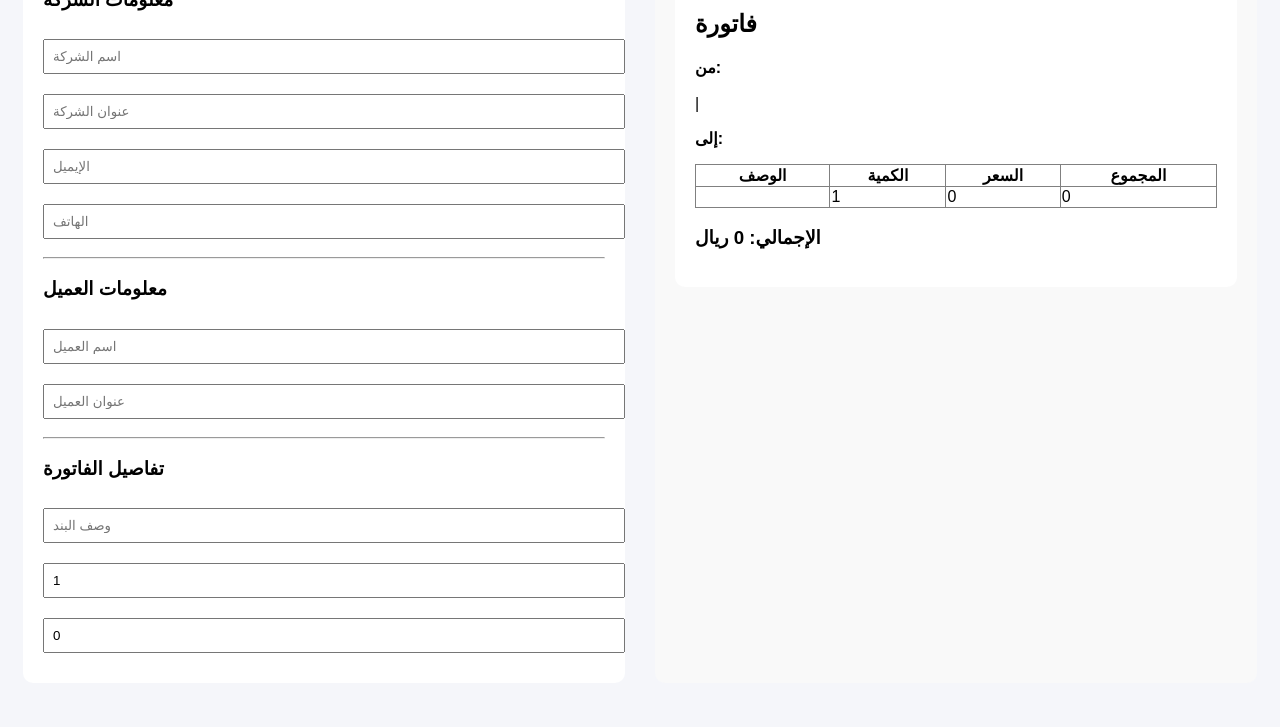
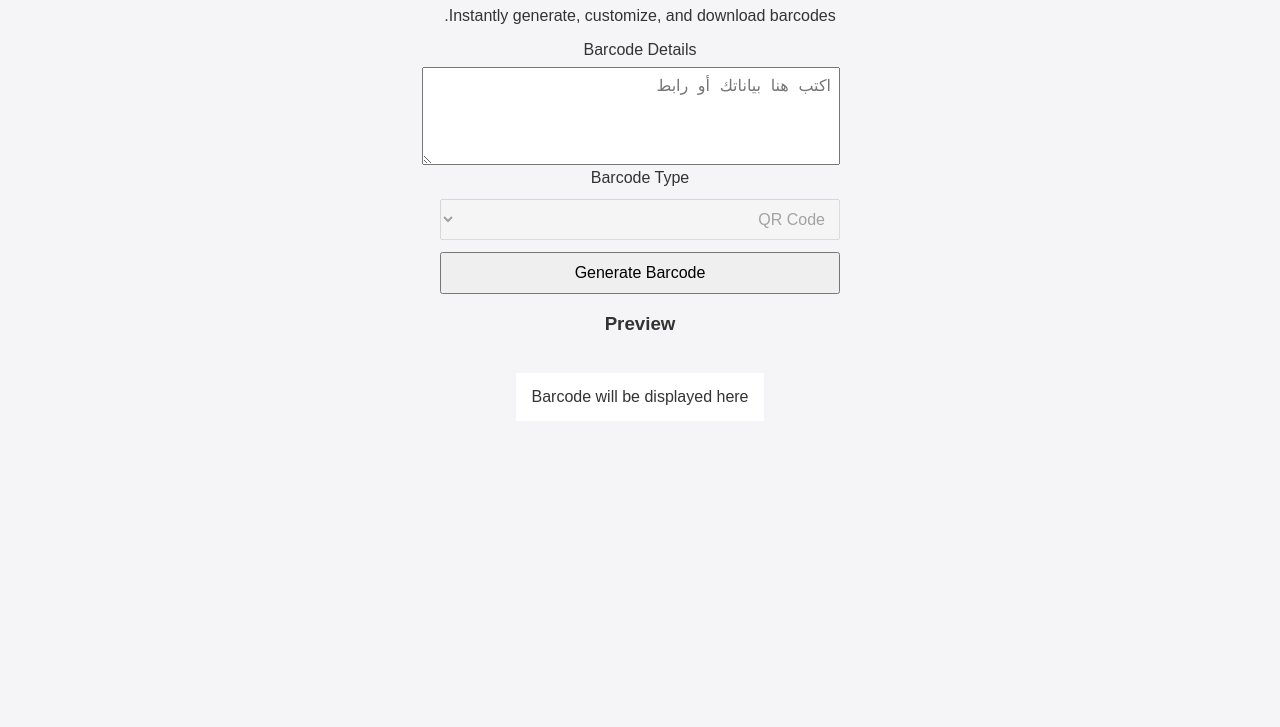
Before and after one commit to Mkjm1/Mkj, a plain HTML site: page index.html in a window 1280 px wide. Shown: the part 73-800 px from the top of the page. Drawn offline with Linux system fonts and the light colour scheme.

Commit message:
Update index.html

```diff
--- a/index.html
+++ b/index.html
@@ -1,64 +1,121 @@
 <!DOCTYPE html>
-<html lang="ar">
+<html lang="ar" dir="rtl">
 <head>
-<meta charset="UTF-8">
-<title>مولّد الفواتير</title>
-<style>
-  body { font-family: Arial; display: flex; background: #f5f6fa; }
-  .form-section, .preview-section { width: 50%; padding: 20px; }
-  .form-section { background: #fff; border-radius: 10px; margin: 15px; }
-  .preview-section { background: #f9f9f9; border-radius: 10px; margin: 15px;}
-  input, textarea { width: 100%; margin: 10px 0; padding: 8px; }
-  .invoice { background: #fff; padding: 20px; border-radius: 10px; }
-</style>
+  <meta charset="UTF-8" />
+  <meta name="viewport" content="width=device-width, initial-scale=1" />
+  <title>CodeQuick - توليد الباركود</title>
+  <style>
+    body {
+      font-family: Arial, sans-serif;
+      max-width: 400px;
+      margin: 20px auto;
+      background-color: #f5f5f7;
+      color: #333;
+      text-align: center;
+    }
+    h1 {
+      color: #4a5568;
+    }
+    textarea {
+      width: 100%;
+      height: 80px;
+      margin-top: 8px;
+      font-size: 16px;
+      padding: 8px;
+      resize: vertical;
+    }
+    select, button {
+      width: 100%;
+      padding: 10px;
+      margin-top: 12px;
+      font-size: 16px;
+      cursor: pointer;
+    }
+    #qrcode {
+      margin: 20px auto;
+      background:#fff;
+      padding: 15px;
+      display: inline-block;
+    }
+    .download-btn {
+      background-color: #2b6cb0;
+      border: none;
+      color: white;
+      margin-top: 12px;
+      border-radius: 6px;
+      font-weight: bold;
+    }
+    .download-btn:hover {
+      background-color: #2c5282;
+    }
+  </style>
 </head>
 <body>
-  <div class="form-section">
-    <h3>معلومات الشركة</h3>
-    <input id="companyName" type="text" placeholder="اسم الشركة" oninput="updatePreview()">
-    <input id="companyAddress" type="text" placeholder="عنوان الشركة" oninput="updatePreview()">
-    <input id="companyEmail" type="email" placeholder="الإيميل" oninput="updatePreview()">
-    <input id="companyPhone" type="text" placeholder="الهاتف" oninput="updatePreview()">
-    <hr>
-    <h3>معلومات العميل</h3>
-    <input id="clientName" type="text" placeholder="اسم العميل" oninput="updatePreview()">
-    <input id="clientAddress" type="text" placeholder="عنوان العميل" oninput="updatePreview()">
-    <hr>
-    <h3>تفاصيل الفاتورة</h3>
-    <input id="desc" type="text" placeholder="وصف البند" oninput="updatePreview()">
-    <input id="qty" type="number" placeholder="الكمية" value="1" oninput="updatePreview()">
-    <input id="price" type="number" placeholder="السعر" value="0" oninput="updatePreview()">
+
+  <h1>CodeQuick</h1>
+  <p>Instantly generate, customize, and download barcodes.</p>
+
+  <label for="data">Barcode Details</label>
+  <textarea id="data" placeholder="اكتب هنا بياناتك أو رابط"></textarea>
+
+  <label for="type">Barcode Type</label>
+  <select id="type" disabled>
+    <option value="qrcode" selected>QR Code</option>
+    <!-- يمكن إضافة أنواع أخرى مستقبلا -->
+  </select>
+
+  <button id="generate">Generate Barcode</button>
+
+  <div id="preview">
+    <h3>Preview</h3>
+    <div id="qrcode">Barcode will be displayed here</div>
   </div>
-  <div class="preview-section">
-    <div class="invoice" id="invoicePreview">
-      <!-- ستظهر هنا معاينة الفاتورة تلقائياً -->
-    </div>
-  </div>
-<script>
-  function updatePreview() {
-    const companyName = document.getElementById('companyName').value;
-    const companyAddress = document.getElementById('companyAddress').value;
-    const companyEmail = document.getElementById('companyEmail').value;
-    const companyPhone = document.getElementById('companyPhone').value;
-    const clientName = document.getElementById('clientName').value;
-    const clientAddress = document.getElementById('clientAddress').value;
-    const desc = document.getElementById('desc').value;
-    const qty = +document.getElementById('qty').value || 1;
-    const price = +document.getElementById('price').value || 0;
-    const total = qty * price;
 
-    document.getElementById('invoicePreview').innerHTML = `
-      <h2>فاتورة</h2>
-      <p><b>من:</b> ${companyName}<br>${companyAddress}<br>${companyEmail} | ${companyPhone}</p>
-      <p><b>إلى:</b> ${clientName}<br>${clientAddress}</p>
-      <table width="100%" border="1" style="border-collapse:collapse; margin:10px 0;">
-        <tr><th>الوصف</th><th>الكمية</th><th>السعر</th><th>المجموع</th></tr>
-        <tr><td>${desc}</td><td>${qty}</td><td>${price}</td><td>${total}</td></tr>
-      </table>
-      <h3>الإجمالي: ${total} ريال</h3>
-    `;
-  }
-  updatePreview(); // للمعاينة الأولية
-</script>
+  <button id="download" class="download-btn" style="display:none;">Download PNG</button>
+
+  <script src="https://cdn.rawgit.com/davidshimjs/qrcodejs/gh-pages/qrcode.min.js"></script>
+  <script>
+    const generateBtn = document.getElementById('generate');
+    const qrcodeContainer = document.getElementById('qrcode');
+    const dataInput = document.getElementById('data');
+    const downloadBtn = document.getElementById('download');
+    let qr;
+
+    generateBtn.addEventListener('click', () => {
+      const data = dataInput.value.trim();
+      if (!data) {
+        alert('يرجى إدخال بيانات لإنشاء الباركود');
+        return;
+      }
+      // إزالة الباركود القديم
+      qrcodeContainer.innerHTML = '';
+      // توليد QR Code جديد
+      qr = new QRCode(qrcodeContainer, {
+        text: data,
+        width: 200,
+        height: 200,
+        colorDark : "#000000",
+        colorLight : "#ffffff",
+      });
+      downloadBtn.style.display = 'inline-block';
+    });
+
+    downloadBtn.addEventListener('click', () => {
+      if (!qr) return;
+      // الحصول على الكانفس من QRCode
+      let canvas = qrcodeContainer.querySelector('canvas');
+      if (!canvas) return alert('الباركود لم يتم توليده بعد');
+      // تحويل الكانفس إلى رابط تحميل
+      let image = canvas.toDataURL("image/png").replace("image/png", "image/octet-stream");
+      // إنشاء رابط مؤقت وتحميل الصورة
+      let link = document.createElement('a');
+      link.href = image;
+      link.download = 'barcode.png';
+      document.body.appendChild(link);
+      link.click();
+      document.body.removeChild(link);
+    });
+  </script>
+
 </body>
 </html>
```
